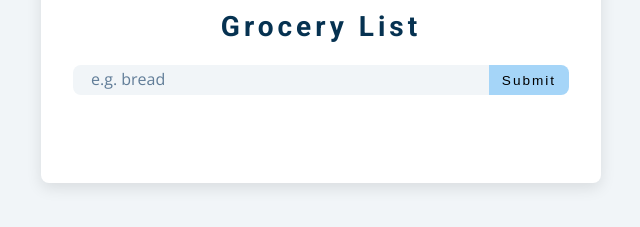
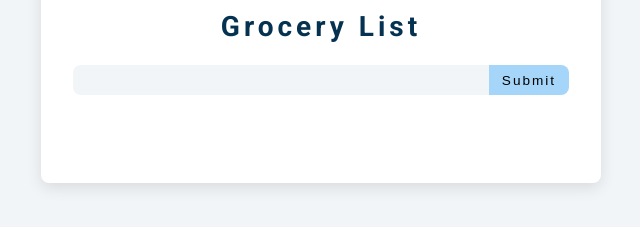
Before and after one commit to arnavk1872/Grocery-list, a plain HTML site: page index.html in a window 1280 px wide. Shown: the part 183-410 px from the top of the page, 319-959 px from the left. Drawn offline with nearby package versions, Linux system fonts and the light colour scheme.

Commit message:
Update index.html

```diff
--- a/index.html
+++ b/index.html
@@ -19,7 +19,7 @@
         <p class="alert"></p>
         <h3>grocery List</h3>
         <div class="form-control">
-          <input type="text" id="grocery" placeholder="e.g. bread" />
+          <input type="text" id="grocery"  />
           <button type="submit" class="submit-btn">submit</button>
         </div>
       </form>
```
